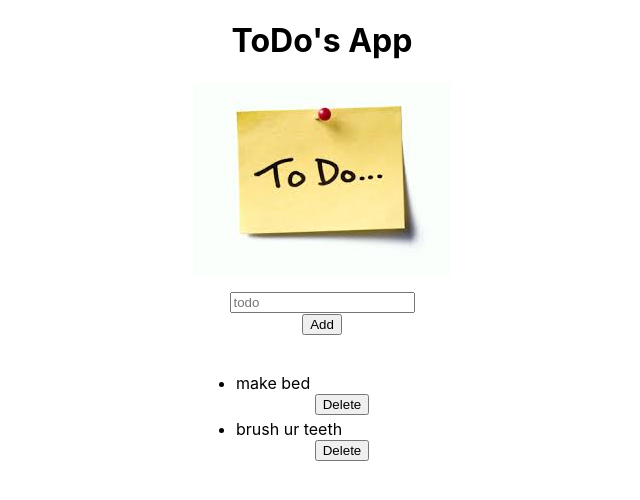
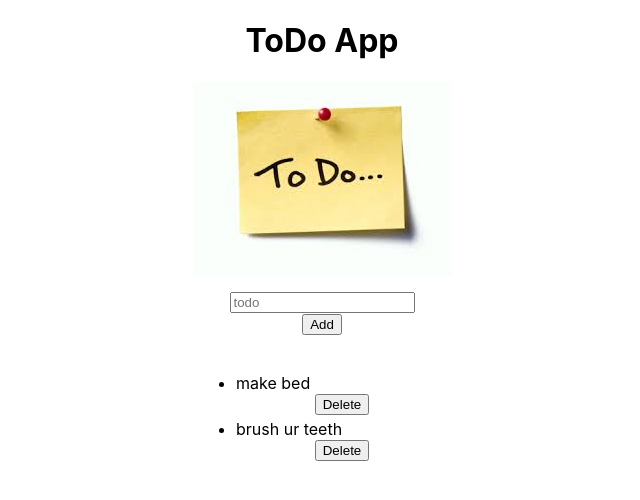
Before and after one commit to klimbachiy/todoapp, a React (Create React App) app: page / in a window 1280 px wide. Shown: the top 500 px of the page, without its empty margins (318-958 px from the left). Built offline with nearby package versions, Linux system fonts and the light colour scheme; the HTML template or start-up script is replaced by a standard one.

Commit message:
title change

```diff
--- a/src/App.js
+++ b/src/App.js
@@ -5,7 +5,7 @@ import TodoImg from './todo.jpg'
 function App() {
   return (
     <div className="App container-fluid">
-      <h1>ToDo's App</h1>
+      <h1>ToDo App</h1>
       <img src={TodoImg} alt="ToDo"/>
       <Todo/>
     </div>
```
